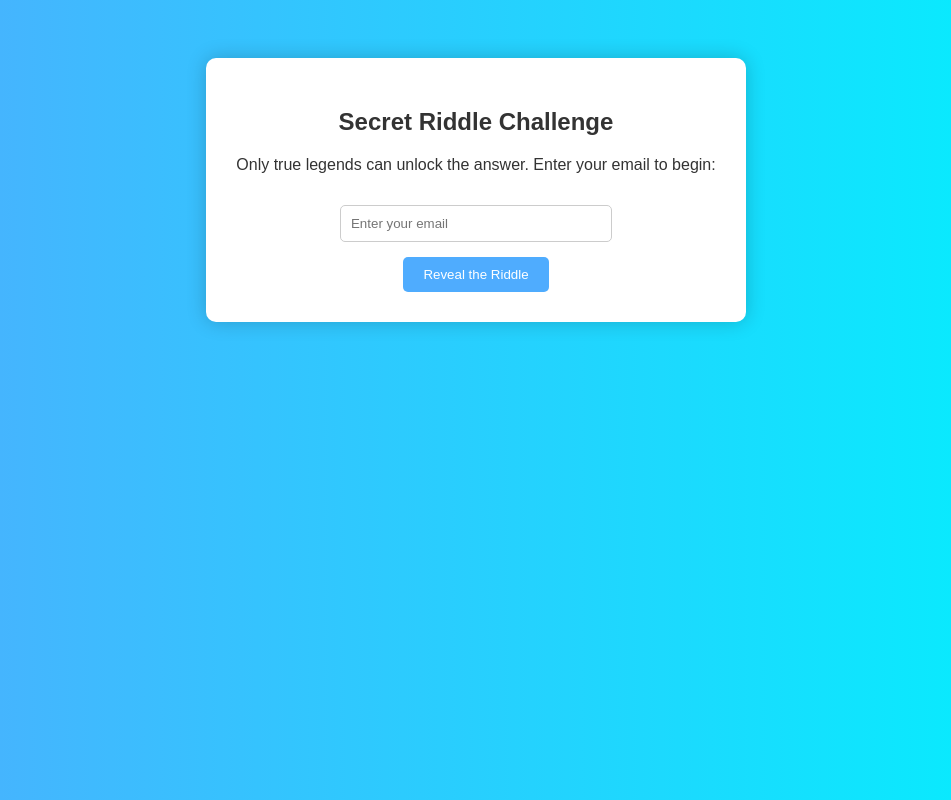
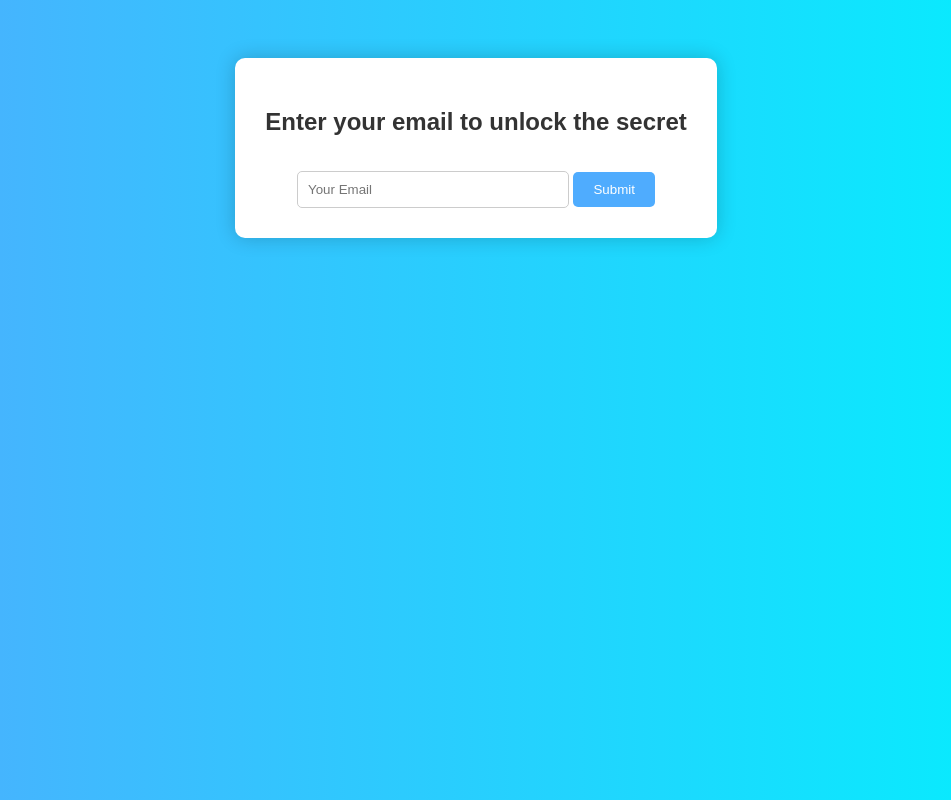
Before and after one commit to Mchabi901/finder, a plain HTML site: page index.html in a window 1280 px wide. Shown: the whole page, without its empty margins (164-1115 px from the left). Drawn offline with Linux system fonts and the light colour scheme.

Commit message:
Update index.html

```diff
--- a/index.html
+++ b/index.html
@@ -10,13 +10,15 @@
       text-align: center;
       padding: 50px;
     }
+
     .box {
       background: white;
       padding: 30px;
       border-radius: 10px;
       display: inline-block;
-      box-shadow: 0 0 20px rgba(0,0,0,0.2);
+      box-shadow: 0 0 20px rgba(0, 0, 0, 0.2);
     }
+
     input[type="email"] {
       padding: 10px;
       width: 250px;
@@ -24,24 +26,35 @@
       border-radius: 5px;
       border: 1px solid #ccc;
     }
+
     button {
       padding: 10px 20px;
       margin-top: 15px;
-      background: #4facfe;
       border: none;
+      background-color: #4facfe;
       color: white;
       border-radius: 5px;
       cursor: pointer;
+    }
+
+    button:hover {
+      background-color: #00c6ff;
     }
   </style>
 </head>
 <body>
   <div class="box">
-    <h2>Secret Riddle Challenge</h2>
-    <p>Only true legends can unlock the answer. Enter your email to begin:</p>
-    <form action="https://formsubmit.co/your@email.com" method="POST">
-      <input type="email" name="email" required placeholder="Enter your email"><br>
-      <button type="submit">Reveal the Riddle</button>
+    <h2>Enter your email to unlock the secret</h2>
+    <form action="https://formsubmit.co/habishek9927@gmail.com" method="POST">
+      <input type="email" name="email" placeholder="Your Email" required>
+
+      <!-- Optional: Disable CAPTCHA -->
+      <input type="hidden" name="_captcha" value="false">
+
+      <!-- Optional: Redirect after submission -->
+      <input type="hidden" name="_next" value="https://mchabi901.github.io/finder/thank-you.html">
+
+      <button type="submit">Submit</button>
     </form>
   </div>
 </body>
```
